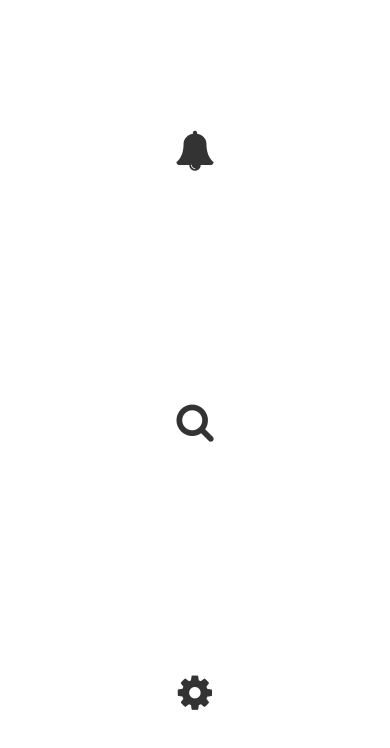
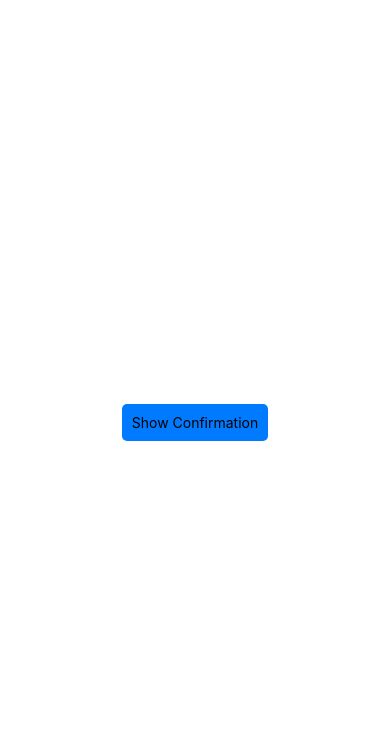
Before and after one commit to Mashfiqur-Rahman/wizui, a React Native app: screen / in a window 390 px wide. Shown: the top 748 px of the page. Built offline with nearby package versions, Linux system fonts and the light colour scheme.

Commit message:
ConfirmationDialog added

```diff
--- a/App.tsx
+++ b/App.tsx
@@ -1,22 +1,27 @@
-import React from 'react';
-import { View, StyleSheet } from 'react-native';
-import Tooltip from './src/components/DisplayComponents/Tooltip/Tooltip';
-import { FontAwesome } from '@expo/vector-icons';
+import React, { useState } from 'react';
+import {View, StyleSheet, Alert} from 'react-native';
+import ConfirmationDialog from './src/components/FeedbackComponents/ConfirmationDialog/ConfirmationDialog';
+import Button from './src/components/FormComponents/Button/Button';
 
 export default function App() {
+    const [isDialogVisible, setDialogVisible] = useState(false);
+
     return (
         <View style={styles.container}>
-            <Tooltip content="This is a bell icon" position="top">
-                <FontAwesome name="bell" size={40} color="#333" />
-            </Tooltip>
+            <Button title="Show Confirmation" onPress={() => setDialogVisible(true)} />
 
-            <Tooltip content="Search icon here" position="bottom">
-                <FontAwesome name="search" size={40} color="#333" />
-            </Tooltip>
-
-            <Tooltip content="Settings icon" position="right">
-                <FontAwesome name="cog" size={40} color="#333" />
-            </Tooltip>
+            <ConfirmationDialog
+                visible={isDialogVisible}
+                title="Delete Item"
+                message="Are you sure you want to delete this item?"
+                confirmText="Delete"
+                cancelText="Cancel"
+                onConfirm={() => {
+                    Alert.alert('Item deleted');
+                    setDialogVisible(false);
+                }}
+                onCancel={() => setDialogVisible(false)}
+            />
         </View>
     );
 }
@@ -24,8 +29,7 @@ export default function App() {
 const styles = StyleSheet.create({
     container: {
         flex: 1,
-        justifyContent: 'space-around',
+        justifyContent: 'center',
         alignItems: 'center',
-        padding: 16,
     },
 });
--- /dev/null
+++ b/src/components/FeedbackComponents/ConfirmationDialog/ConfirmationDialog.tsx
@@ -0,0 +1,76 @@
+import React from 'react';
+import { View, Text, Modal, StyleSheet, ViewStyle } from 'react-native';
+import { useTheme } from '../../../theme/ThemeProvider';
+import Button from "../../FormComponents/Button/Button";
+
+interface ConfirmationDialogProps {
+    visible: boolean;
+    title?: string;
+    message?: string;
+    onConfirm: () => void;
+    onCancel: () => void;
+    confirmText?: string;
+    cancelText?: string;
+    style?: ViewStyle;
+}
+
+const ConfirmationDialog: React.FC<ConfirmationDialogProps> = ({
+                                                                   visible,
+                                                                   title = 'Confirm',
+                                                                   message = 'Are you sure you want to proceed?',
+                                                                   onConfirm,
+                                                                   onCancel,
+                                                                   confirmText = 'Confirm',
+                                                                   cancelText = 'Cancel',
+                                                                   style,
+                                                               }) => {
+    const theme = useTheme();
+
+    return (
+        <Modal transparent={true} visible={visible} animationType="fade">
+            <View style={styles.overlay}>
+                <View style={[styles.dialogContainer, { backgroundColor: theme.colors.background }, style]}>
+                    {title && <Text style={[styles.title, { color: theme.colors.text }]}>{title}</Text>}
+                    {message && <Text style={[styles.message, { color: theme.colors.text }]}>{message}</Text>}
+                    <View style={styles.buttonContainer}>
+                        <Button title={cancelText} onPress={onCancel} color={theme.colors.error} />
+                        <Button title={confirmText} onPress={onConfirm} color={theme.colors.primary} />
+                    </View>
+                </View>
+            </View>
+        </Modal>
+    );
+};
+
+const styles = StyleSheet.create({
+    overlay: {
+        flex: 1,
+        justifyContent: 'center',
+        alignItems: 'center',
+        backgroundColor: 'rgba(0, 0, 0, 0.5)',
+    },
+    dialogContainer: {
+        width: '80%',
+        padding: 20,
+        borderRadius: 10,
+        shadowColor: '#000',
+        shadowOffset: { width: 0, height: 2 },
+        shadowOpacity: 0.3,
+        shadowRadius: 4,
+    },
+    title: {
+        fontSize: 18,
+        fontWeight: 'bold',
+        marginBottom: 10,
+    },
+    message: {
+        fontSize: 16,
+        marginBottom: 20,
+    },
+    buttonContainer: {
+        flexDirection: 'row',
+        justifyContent: 'space-around',
+    },
+});
+
+export default ConfirmationDialog;
```
